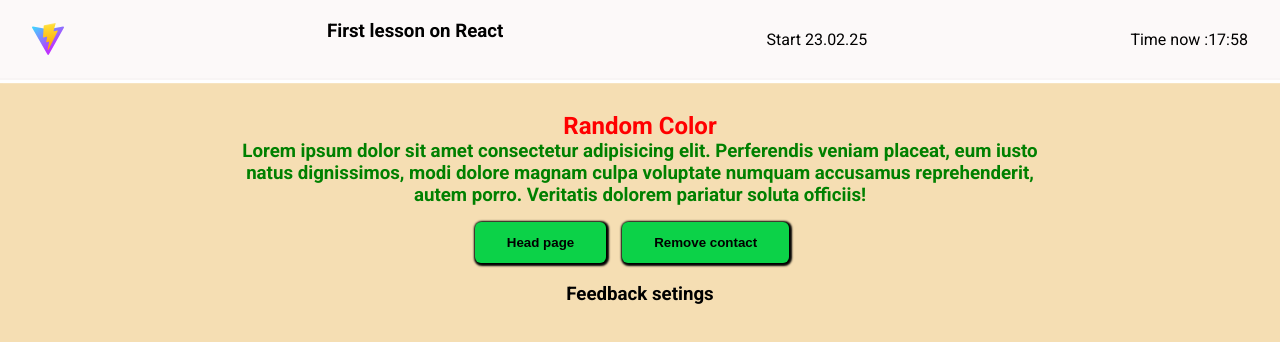
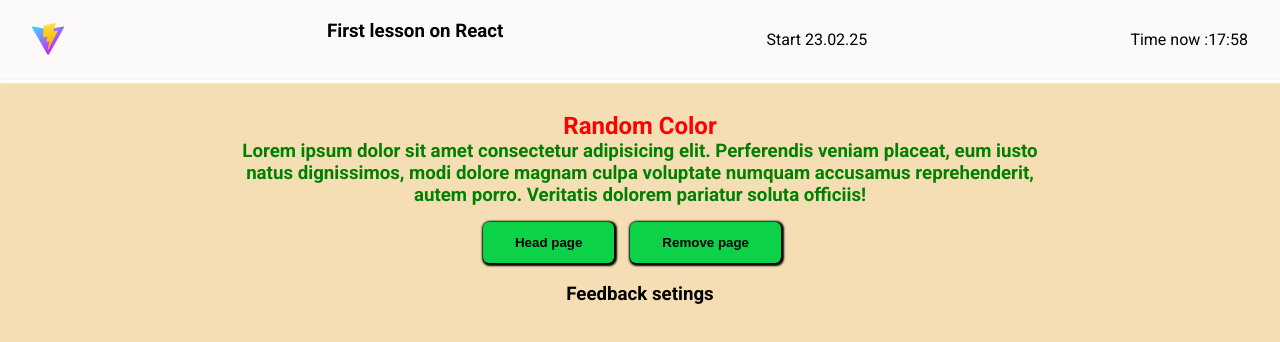
Before and after one commit to romanbarinov84/React-lesson-one, a React (Vite) app: page / in a window 1280 px wide. Shown: the top 342 px of the page. Built offline with nearby package versions, Linux system fonts and the light colour scheme.

Commit message:
styled-components

```diff
--- a/package.json
+++ b/package.json
@@ -11,7 +11,8 @@
   },
   "dependencies": {
     "react": "^18.2.0",
-    "react-dom": "^18.2.0"
+    "react-dom": "^18.2.0",
+    "styled-components": "^6.1.15"
   },
   "devDependencies": {
     "@types/react": "^18.2.37",
--- a/src/App.jsx
+++ b/src/App.jsx
@@ -1,4 +1,4 @@
-import Header from "./components/Header";
+import Header from "./components/header/Header.jsx";
 import GetSection from "./components/section";
 import GetSectionTwo from "./components/GetSectionTwo";
 import IntroSection from "./components/introSection";
@@ -6,31 +6,28 @@ import TabsSection from "./components/tabsSection";
 import FeedBackSection from "./components/feedBackSection";
 import { useState } from "react";
 
-
 function App() {
-  const [tab , setTab]  = useState("feedback")
+  const [tab, setTab] = useState("feedback");
 
   return (
     <div>
       <Header />
 
       <main>
-        <IntroSection/>
-        <TabsSection active ={tab} onChange={(curent) => setTab(curent)}/>
+        <IntroSection />
+        <TabsSection active={tab} onChange={(curent) => setTab(curent)} />
 
-         {/* Если tab === "main", рендерим два компонента */}
-         {tab === "main" && (
+        {tab === "main" && (
           <>
             <GetSection />
             <GetSectionTwo />
           </>
         )}
-       {tab === "feedback" &&  <FeedBackSection/>}
-
-
+        {tab === "feedback" && <FeedBackSection />}
       </main>
     </div>
   );
 }
 
+
 export default App;
--- a/src/components/Header.jsx
+++ /dev/null
@@ -1,27 +0,0 @@
-import { useState , useEffect } from 'react';
-import logo from '/vite.svg'
-
-// создаем функцию которая возвращает header
-export default function Header(){
-   //Получаем время
-  const [now , setNow] = useState(new Date())
-   //Щчищаем от лишних интервалов
-    useEffect(() => {
-     const interval = setInterval(() => setNow(new Date()), 30000);
-     return () => clearInterval(interval)
-    }, []);
-
-
-    const hours = now.getHours();
-    const minutes = now.getMinutes()
-    const getFullTime = `${hours}:${minutes < 10 ? '0' + minutes : minutes}`;
-
-    return (
-      <header>
-        <img src={logo} alt={"logo"} />
-      <h3>First lesson on React</h3>
-      <span>Start 23.02.25</span>
-      <span>Time now :{getFullTime}</span>
-      </header>
-    )
-  }
--- a/src/components/buttons/Button.jsx
+++ b/src/components/buttons/Button.jsx
@@ -1,8 +1,8 @@
-import './Button.css'
+import classes from './Button.module.css';
 
 export default function Button({children , onClick }){
 
 
 
-    return ( <button className='button' onClick={onClick}>{children}</button>)
+    return ( <button  className={classes.button} onClick={onClick}>{children}</button>)
 }
--- /dev/null
+++ b/src/components/header/Header.css
@@ -0,0 +1,12 @@
+
+header {
+    height: 80px;
+    display: flex;
+    padding: 0 2rem;
+    justify-content: space-between;
+    align-items: center;
+    border-bottom: 2px solid #f8f5f5;
+    background: #fcf9f9;
+    box-shadow: 1px 2px 1px 1px white;
+
+  }
--- /dev/null
+++ b/src/components/header/Header.jsx
@@ -0,0 +1,29 @@
+import { useState , useEffect } from 'react';
+import logo from '/vite.svg'
+import "./Header.css";
+
+
+// создаем функцию которая возвращает header
+export default function Header(){
+   //Получаем время
+  const [now , setNow] = useState(new Date())
+   //Щчищаем от лишних интервалов
+    useEffect(() => {
+     const interval = setInterval(() => setNow(new Date()), 30000);
+     return () => clearInterval(interval)
+    }, []);
+
+
+    const hours = now.getHours();
+    const minutes = now.getMinutes()
+    const getFullTime = `${hours}:${minutes < 10 ? '0' + minutes : minutes}`;
+
+    return (
+      <header>
+        <img src={logo} alt={"logo"} />
+      <h3>First lesson on React</h3>
+      <span>Start 23.02.25</span>
+      <span>Time now :{getFullTime}</span>
+      </header>
+    )
+  }
--- a/src/components/tabsSection.jsx
+++ b/src/components/tabsSection.jsx
@@ -1,23 +1,18 @@
 import Button from "./buttons/Button";
-import { useState } from "react"; // Подключаем useState для управления состоянием
+import { useState } from "react";
 
-export default function TabsSection() {
-  // Состояние для активной вкладки
-  const [active, setActive] = useState("main");
-
-  // Функция для смены вкладки
-  const onChange = (tab) => {
-    setActive(tab); // Устанавливаем новую активную вкладку
-  };
-
+export default function TabsSection({ active, onChange }) {
   return (
     <section>
       {/* Условное присваивание класса активности */}
       <Button isActive={active === "main"} onClick={() => onChange("main")}>
         Head page
       </Button>
-      <Button isActive={active === "feedback"} onClick={() => onChange("feedback")}>
-        Remove contact
+      <Button
+        isActive={active === "feedback"}
+        onClick={() => onChange("feedback")}
+      >
+        Remove page
       </Button>
     </section>
   );
--- a/src/index.css
+++ b/src/index.css
@@ -11,17 +11,6 @@ body {
   background-color: wheat;
 }
 
-header {
-  height: 80px;
-  display: flex;
-  padding: 0 2rem;
-  justify-content: space-between;
-  align-items: center;
-  border-bottom: 2px solid #f8f5f5;
-  background: #fcf9f9;
-  box-shadow: 1px 2px 1px 1px white;
-
-}
 
 main {
   max-width: 850px;
```
Also changed, not shown: src/components/buttons/Button.module.css (renamed from src/components/buttons/Button.css), 1 other file (tests, documents, lock files or other folders).
